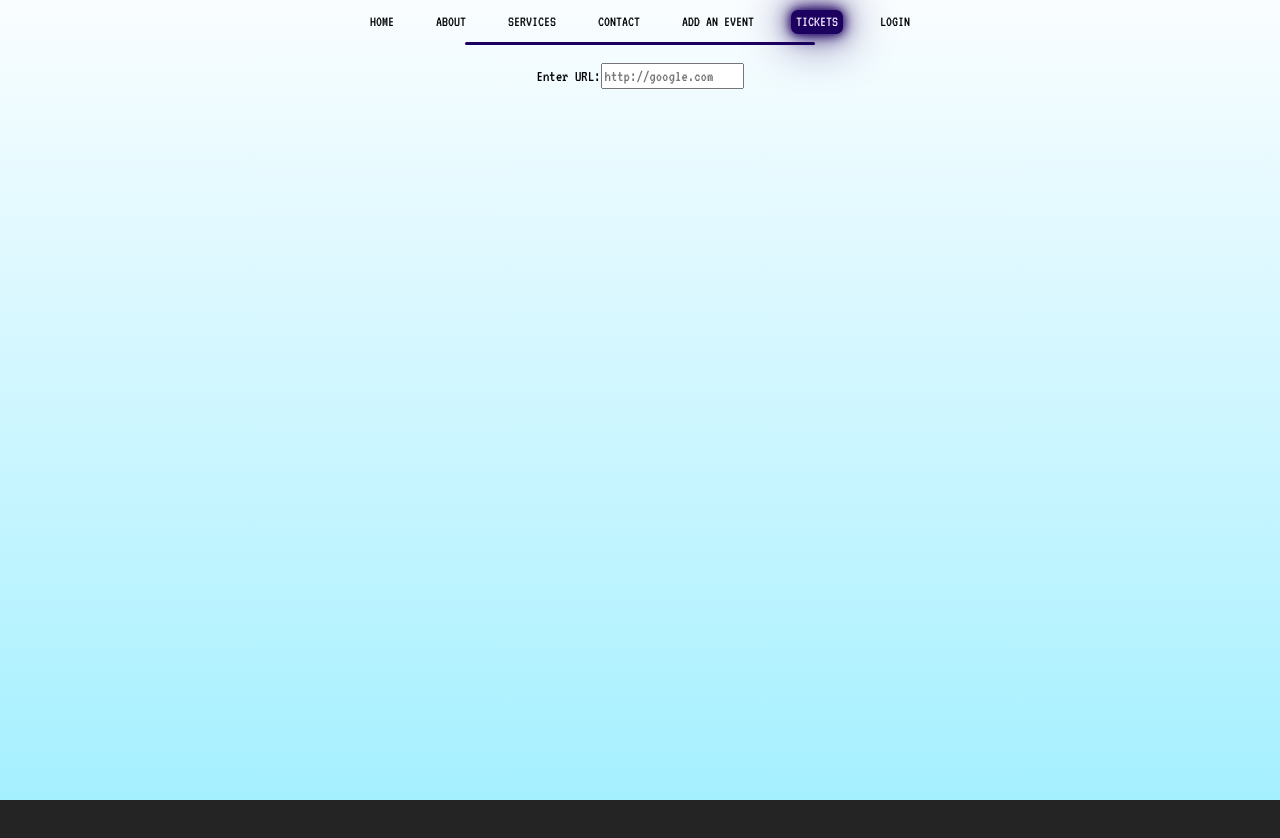
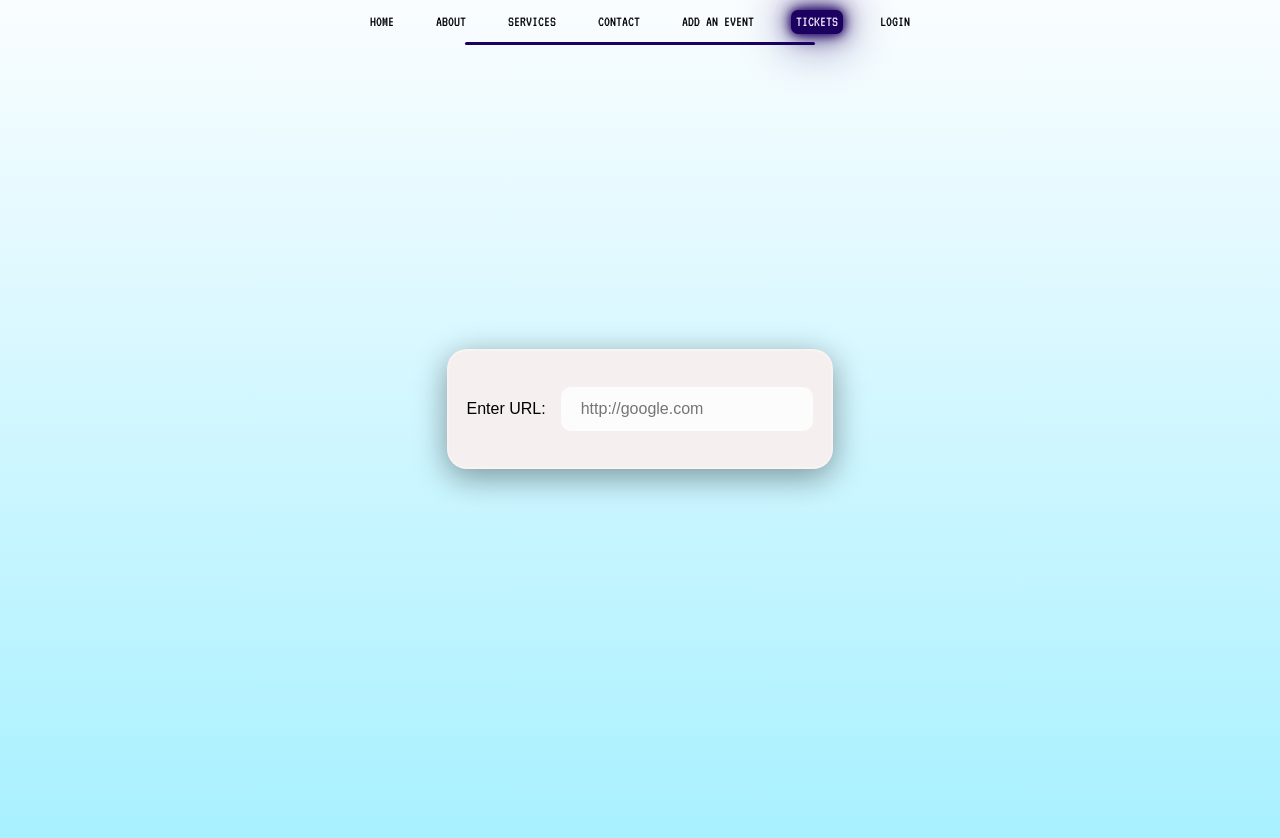
Before and after one commit to SOEN341-2025/Frontend, a React (Vite) app: page /ticket in a window 1280 px wide. Shown: the top 838 px of the page. Before the commit the page ends 800 px from the top, so only its background shows below. Built offline with nearby package versions, Linux system fonts and the light colour scheme.

Commit message:
Sytled the TICKETS page

```diff
--- a/src/pages/ticket/Ticket.css
+++ b/src/pages/ticket/Ticket.css
@@ -1,5 +1,89 @@
-.something {
-    text-align: center;
-    display: block;
+/* Outer container */
+.ticketContainer {
+    display: flex;
+    flex-direction: column;
+    justify-content: center;
+    align-items: center;
+    height: 100vh;
+    color: black;
+    font-family: 'Poppins', sans-serif;
 
 }
+
+/* Label box */
+.ticketLabel {
+    background: rgba(255, 255, 255, 0.1);
+    backdrop-filter: blur(12px);
+    border-radius: 20px;
+    width: 70%;
+    max-width: 700px;
+    height: 120px;
+    display: flex;
+    align-items: center;
+    justify-content: center;
+    border: solid rgba(255, 255, 255, 0.25) 2px;
+    box-shadow: 0 8px 32px 0 rgba(0, 0, 0, 0.4);
+    transition: all 0.3s ease-in-out;
+    background-color: rgb(246, 239, 239);
+}
+
+.ticketLabel:hover {
+    transform: scale(1.03);
+    box-shadow: 0 12px 40px rgba(0, 0, 0, 0.5);
+}
+
+/* Input field */
+.ticketInput {
+    margin-left: 15px;
+    padding: 12px 20px;
+    border-radius: 10px;
+    border: none;
+    width: 70%;
+    font-size: 16px;
+    outline: none;
+    background: rgba(255, 255, 255, 0.8);
+    transition: 0.3s ease;
+    color: black;
+}
+
+.ticketInput:focus {
+    background: rgb(31, 41, 61);
+    box-shadow: 0 0 10px ;
+    color: white;
+}
+
+/* QR Code container */
+.qrContainer {
+    margin-top: 50px;
+    display: flex;
+    justify-content: center;
+    align-items: center;
+    animation: fadeIn 0.6s ease-in-out;
+}
+
+.qrCodeBox {
+    padding: 20px;
+    background: rgba(255, 255, 255, 0.15);
+    border-radius: 20px;
+    box-shadow: 0 0 20px black;
+    animation: glow 2s infinite alternate;
+    background: rgba(255, 255, 255, 0.8);
+
+}
+
+/* Fallback text */
+.noQrText {
+    color: rgba(255, 255, 255, 0.5);
+    font-style: italic;
+}
+
+/* Animations */
+@keyframes fadeIn {
+    from { opacity: 0; transform: translateY(20px); }
+    to { opacity: 1; transform: translateY(0); }
+}
+
+@keyframes glow {
+    from { box-shadow: 0 0 10px black; }
+    to { box-shadow: 0 0 25px black; }
+}
--- a/src/pages/ticket/Ticket.jsx
+++ b/src/pages/ticket/Ticket.jsx
@@ -3,6 +3,7 @@ import Header from "../../components/Header";
 import {QRCodeSVG} from "qrcode.react";
 import {useState} from 'react';
 import "./Ticket.css";
+import "../addEventPage/addEventPage.css";
 
 function Ticket(){
 
@@ -25,25 +26,28 @@ function Ticket(){
     return (
         <>
         <Header/>
+        <div className='urlStyle ticketContainer'>
+            <label className='ticketLabel' >Enter URL:
 
-        <label className='something'>Enter URL:
-            <input type="text" id="url" name="url" value ={qrCodeUrl.url} onChange={editQrCode} placeholder="http://google.com"/>
+                <input className="ticketInput" type="text" id="url" name="url" value ={qrCodeUrl.url} onChange={editQrCode} placeholder="http://google.com"/>
             </label>
 
             <br/>
 
             {/* This only appears if the user enters the url of the website they want to visit*/}
-        <div>
+            <div className="qrContainer">
                 {qrCodeUrl.url != ""? (
 
-                <QRCodeSVG  value = {qrCodeUrl.url} size="256"/>
+                    <QRCodeSVG  value = {qrCodeUrl.url} size="256" className="qrCodeBox"/>
 
                 ):(
-                <p></p>
+                    <p className="noQrText"></p>
                 )
 
                 }
             </div>
+        </div>
+
 
         </>
 
```
Lines whose indentation alone changed are shown as unchanged.
